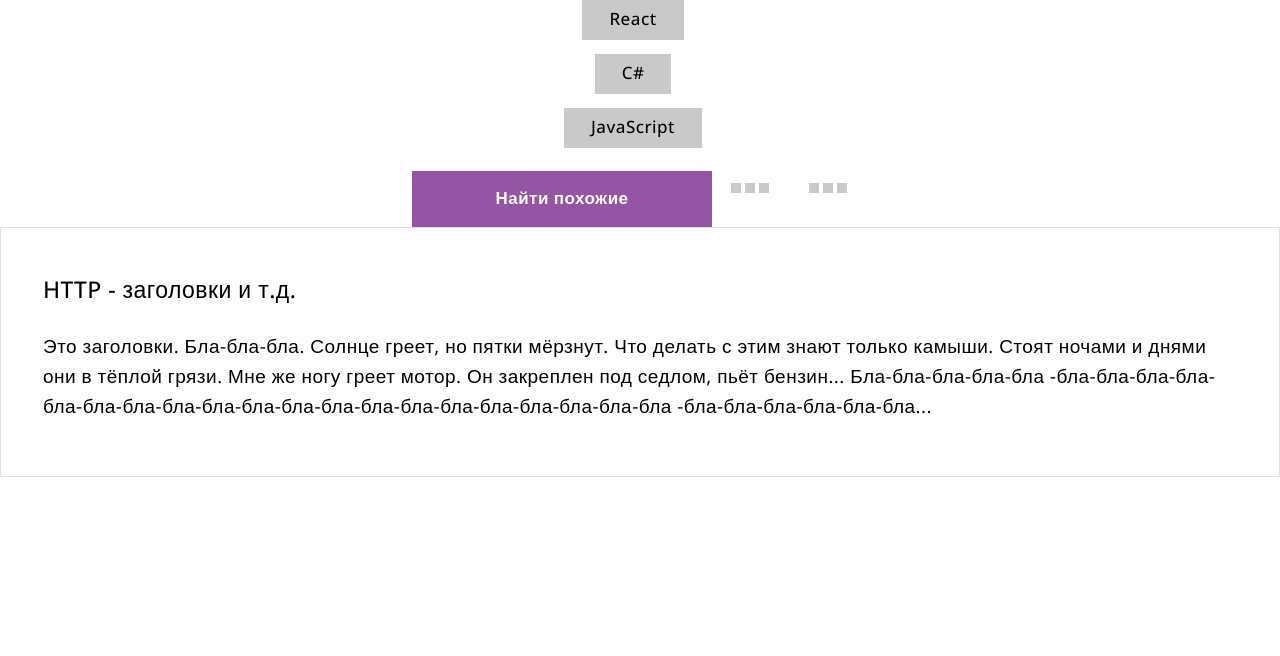
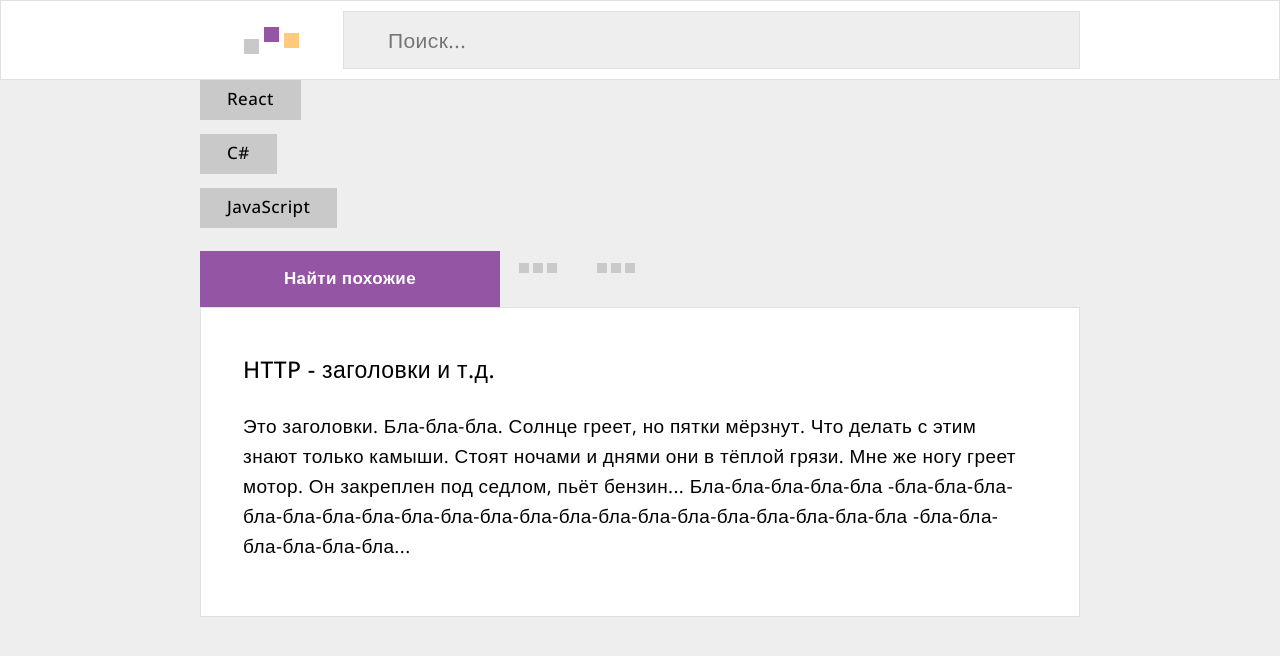
Before and after one commit to writingor/writingor, a React (Create React App) app: page / in a window 1280 px wide. Shown: the top 656 px of the page. Built offline with nearby package versions, Linux system fonts and the light colour scheme.

Commit message:
Add header

```diff
--- a/src/App.css
+++ b/src/App.css
@@ -1,38 +1,6 @@
 .App {
-  text-align: center;
+    display: flex;
+    flex-direction: column;
+    align-items: center;
+    width: 100vw;
 }
-
-.App-logo {
-  height: 40vmin;
-  pointer-events: none;
-}
-
-@media (prefers-reduced-motion: no-preference) {
-  .App-logo {
-    animation: App-logo-spin infinite 20s linear;
-  }
-}
-
-.App-header {
-  background-color: #282c34;
-  min-height: 100vh;
-  display: flex;
-  flex-direction: column;
-  align-items: center;
-  justify-content: center;
-  font-size: calc(10px + 2vmin);
-  color: white;
-}
-
-.App-link {
-  color: #61dafb;
-}
-
-@keyframes App-logo-spin {
-  from {
-    transform: rotate(0deg);
-  }
-  to {
-    transform: rotate(360deg);
-  }
-}
--- a/src/App.js
+++ b/src/App.js
@@ -4,6 +4,7 @@ import React, { useState } from 'react';
 import MainButton from './components/UI/button/MainButton';
 import PostMenuButton from './components/UI/button/PostMenuButton';
 import PostItem from './components/post/PostItem';
+import Header from './components/header/Header';
 
 function App() {
 
@@ -27,6 +28,9 @@ function App() {
   return (
     <div className="App">
 
+      <Header></Header>
+
+      <div className="wrapper">
         {/* test checkbox START */}
         <KeyWordCheckbox
           isNameIdFor="react"
@@ -66,6 +70,7 @@ function App() {
         {/* test Post START */}
         <PostItem onClick={doNothing}></PostItem>
         {/* test Post END */}
+      </div>
 
     </div>
   );
--- /dev/null
+++ b/src/components/header/Header.jsx
@@ -0,0 +1,26 @@
+
+import React from 'react';
+import css from './Header.module.css';
+
+const Header = () => {
+
+    return (
+        <header className={css.Header}>
+            <div className="wrapper">
+
+                <div className={css.Header__body}>
+                    <div className={css.headerlogo}>
+                        <div className={css.headerlogo__leftsquare}></div>
+                        <div className={css.headerlogo__midsquare}></div>
+                        <div className={css.headerlogo__rightsquare}></div>
+                    </div>
+
+                    <input type="text" placeholder='Поиск...' className={css.Header__search} />
+                </div>
+
+            </div>
+        </header>
+    );
+};
+
+export default Header;
--- /dev/null
+++ b/src/components/header/Header.module.css
@@ -0,0 +1,62 @@
+.Header {
+    display: flex;
+    justify-content: center;
+    align-items: center;
+    width: 100vw;
+    padding: 10px 0px;
+    box-sizing: border-box;
+    background-color: #ffffff;
+    border: 1px solid #E0E0E0;
+}
+
+.Header__search {
+    display: inline-block;
+    width: 100%;
+    padding: 14px 20px 14px 0px;
+    box-sizing: border-box;
+    font-size: 21px;
+    font-weight: 400;
+    text-indent: 44px;
+    color: #878787;
+    background-color: #eeeeee;
+    border: 1px solid #E0E0E0;
+}
+
+.Header__body {
+    display: flex;
+    align-items: center;
+    justify-content: center;
+}
+
+.headerlogo {
+    display: flex;
+    flex-wrap: nowrap;
+    align-items: center;
+    justify-content: center;
+    padding: 0px 44px;
+}
+
+.headerlogo__leftsquare {
+    display: inline-block;
+    width: 15px;
+    height: 15px;
+    margin-right: 5px;
+    background-color: #c9c9c9;
+    transform: translateY(6px);
+}
+
+.headerlogo__midsquare {
+    display: inline-block;
+    width: 15px;
+    height: 15px;
+    margin-right: 5px;
+    background-color: #9455A4;
+    transform: translateY(-6px);
+}
+
+.headerlogo__rightsquare {
+    display: inline-block;
+    width: 15px;
+    height: 15px;
+    background-color: #FFCA7B;
+}
--- a/src/index.css
+++ b/src/index.css
@@ -1,18 +1,39 @@
 @import url('https://fonts.googleapis.com/css2?family=Open+Sans:wght@300;400;500;600;700;800&display=swap');
+
+/* reset style */
+
+* { padding: 0;  margin: 0;  border: 0; }
+*, *:before, *:after { -moz-box-sizing: border-box;  -webkit-box-sizing: border-box;  box-sizing: border-box; }
+:focus, :active { outline: none; }
+a:focus, a:active { outline: none; }
+header, nav, aside, footer { display: block; }
+html, body { height: 100%;  width: 100%; min-width: 320px;  line-height: 1;  font-size: 14px;  -ms-text-size-adjust: 100%;  -moz-text-size-adjust: 100%;  text-size-adjust: 100%; }
+body, input, button, textarea { font-family: 'Open Sans', sans-serif; }
+input::-ms-clear { display: none; }
+button { cursor: pointer; }
+button::-moz-focus-inner { padding: 0;  border: 0; }
+a, a:visited { text-decoration: none; }
+a:hover { text-decoration: none; }
+ul li { list-style: none; }
+img { vertical-align: top; font-size: 0;}
+h1, h2, h3, h4, h5, h6 { font-size: inherit;  font-weight: inherit; }
+
+/* common styles */
 
 * {
   font-family: 'Open Sans', sans-serif;
   letter-spacing: 0.03rem;
 }
+
 body {
-  margin: 0;
-  -webkit-font-smoothing: antialiased;
-  -moz-osx-font-smoothing: grayscale;
-}
-
-code {
+  background-color: #eeeeee;
 }
 
 .active {
   background-color: aqua;
 }
+
+.wrapper {
+  width: 100%;
+  max-width: 880px;
+}
```
Also changed, not shown: src/logo.svg (deleted). Lines whose indentation alone changed are shown as unchanged.
